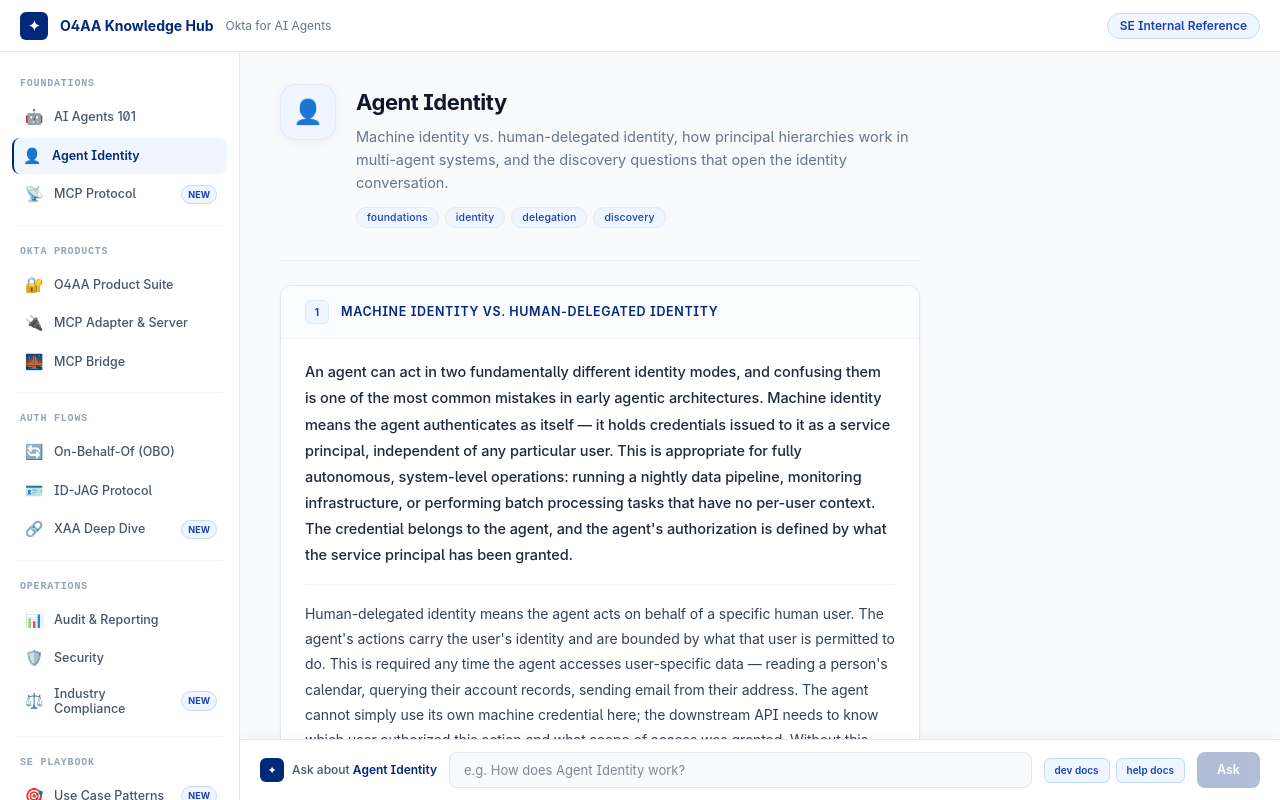
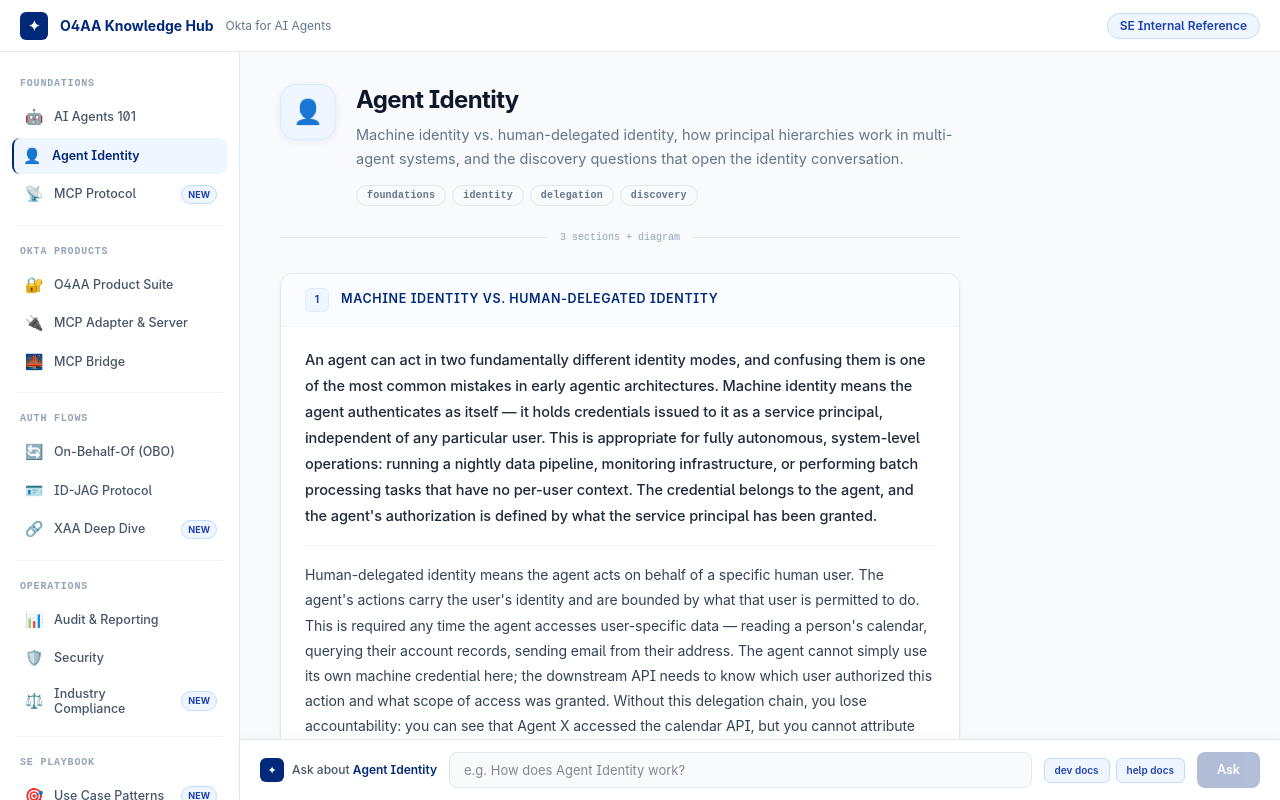
Before and after one commit to Zantonse/o4aa-knowledge, a Next.js app: page /section/agent-identity in a window 1280 px wide. Built offline with nearby package versions, Linux system fonts and the light colour scheme.

Commit message:
loop 4/5: section page — larger title, monospace tags, centered divider with card count, smooth scroll, bottom spacer

```diff
--- a/app/globals.css
+++ b/app/globals.css
@@ -6,7 +6,12 @@
     box-sizing: border-box;
   }
 
-  html, body {
+  html {
+    height: 100%;
+    scroll-behavior: smooth;
+  }
+
+  body {
     height: 100%;
   }
 
--- a/components/SectionPage.tsx
+++ b/components/SectionPage.tsx
@@ -8,9 +8,9 @@
   const navItem = SLUG_MAP[content.slug];
 
   return (
-    <div className="px-10 py-8 max-w-[720px]">
+    <div className="px-10 py-8" style={{ maxWidth: '760px' }}>
       {/* Section header */}
-      <div className="flex items-start gap-5 mb-8">
+      <div className="flex items-start gap-5 mb-6">
         <div
           className="w-14 h-14 rounded-2xl flex items-center justify-center text-2xl flex-shrink-0"
           style={{
@@ -22,18 +22,18 @@
           {content.icon}
         </div>
         <div className="flex-1 min-w-0 pt-0.5">
-          <div className="flex items-center gap-2.5 mb-1.5">
+          <div className="flex items-center gap-2.5 mb-2">
             <h1
-              className="text-[22px] font-bold tracking-tight"
-              style={{ color: '#0F172A', letterSpacing: '-0.02em' }}
+              className="text-[24px] font-bold"
+              style={{ color: '#0F172A', letterSpacing: '-0.025em', lineHeight: 1.2 }}
             >
               {content.title}
             </h1>
             {navItem?.isNew && <NewBadge />}
           </div>
           <p
-            className="text-[14.5px] leading-relaxed mb-3"
-            style={{ color: '#64748B', lineHeight: 1.6 }}
+            className="text-[14.5px] mb-3.5"
+            style={{ color: '#64748B', lineHeight: 1.65 }}
           >
             {content.description}
           </p>
@@ -41,12 +41,13 @@
             {content.tags.map(tag => (
               <span
                 key={tag}
-                className="text-[10.5px] font-medium px-2.5 py-0.5 rounded-full border"
+                className="text-[10px] font-semibold px-2.5 py-0.5 rounded-full border"
                 style={{
-                  background: '#EFF6FF',
-                  borderColor: '#DBEAFE',
-                  color: '#1E40AF',
-                  letterSpacing: '0.01em',
+                  background: '#F8FAFC',
+                  borderColor: '#E2E8F0',
+                  color: '#64748B',
+                  letterSpacing: '0.02em',
+                  fontFamily: "'JetBrains Mono', monospace",
                 }}
               >
                 {tag}
@@ -56,16 +57,28 @@
         </div>
       </div>
 
-      {/* Divider */}
-      <div className="mb-6" style={{ height: '1px', background: '#E2E8F0' }} />
+      {/* Divider with section stats */}
+      <div className="flex items-center gap-3 mb-7">
+        <div className="flex-1" style={{ height: '1px', background: '#E2E8F0' }} />
+        <span
+          className="text-[10px] font-medium flex-shrink-0"
+          style={{ color: '#94A3B8', fontFamily: "'JetBrains Mono', monospace" }}
+        >
+          {content.cards.length} sections{content.hasDiagram ? ' + diagram' : ''}
+        </span>
+        <div className="flex-1" style={{ height: '1px', background: '#E2E8F0' }} />
+      </div>
 
-      {/* Content cards with numbering */}
+      {/* Content cards */}
       {content.cards.map((card, i) => (
         <div key={i}>
           <ContentCard card={card} index={i} />
           {content.hasDiagram && i === 0 && <DiagramCard section={content} />}
         </div>
       ))}
+
+      {/* Bottom spacer */}
+      <div style={{ height: '40px' }} />
     </div>
   );
 }
```
